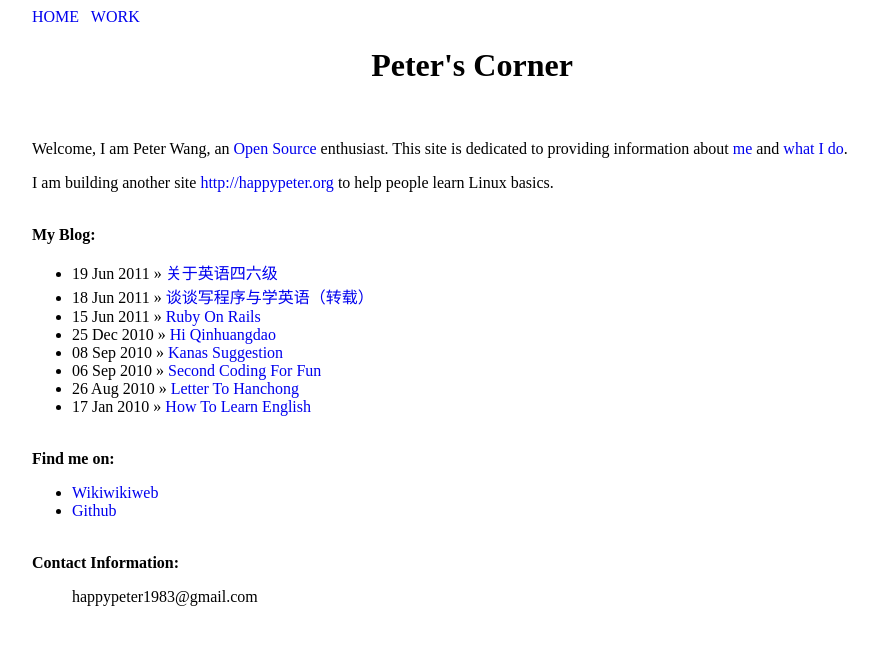
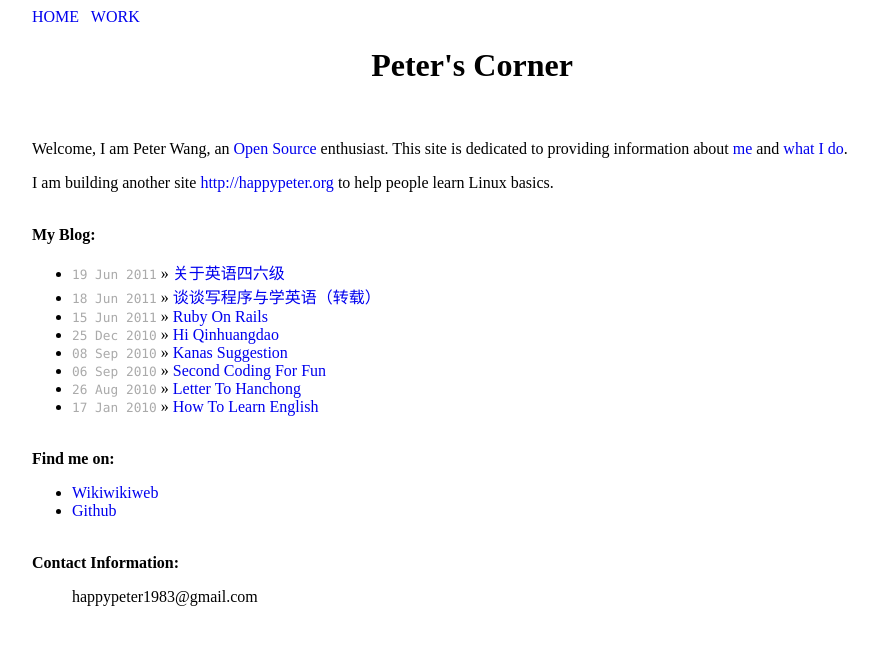
Before and after one commit to happypeter/happypeter.github.com, a Jekyll site: the page built from index.markdown, in a window 1280 px wide. Shown: the top 645 px of the page, without its empty margins (168-1046 px from the left). Built offline with Jekyll 4.4.1, drawn with Linux system fonts in a browser that asks for light colours; Markdown is read by kramdown in place of the engine named in the settings; comment, search, counter and statistics services are not loaded.

Commit message:
cp style from http://tom.preston-werner.com/

```diff
--- a/css/peter.css
+++ b/css/peter.css
@@ -46,3 +46,9 @@ padding: 8px 12px 8px 12px;
 font-size: 15px;
 font-weight: bold;
 }
+
+ul.posts span {
+  color: #aaa;
+  font-family: Monaco, "Courier New", monospace;
+  font-size: 80%;
+}
```
